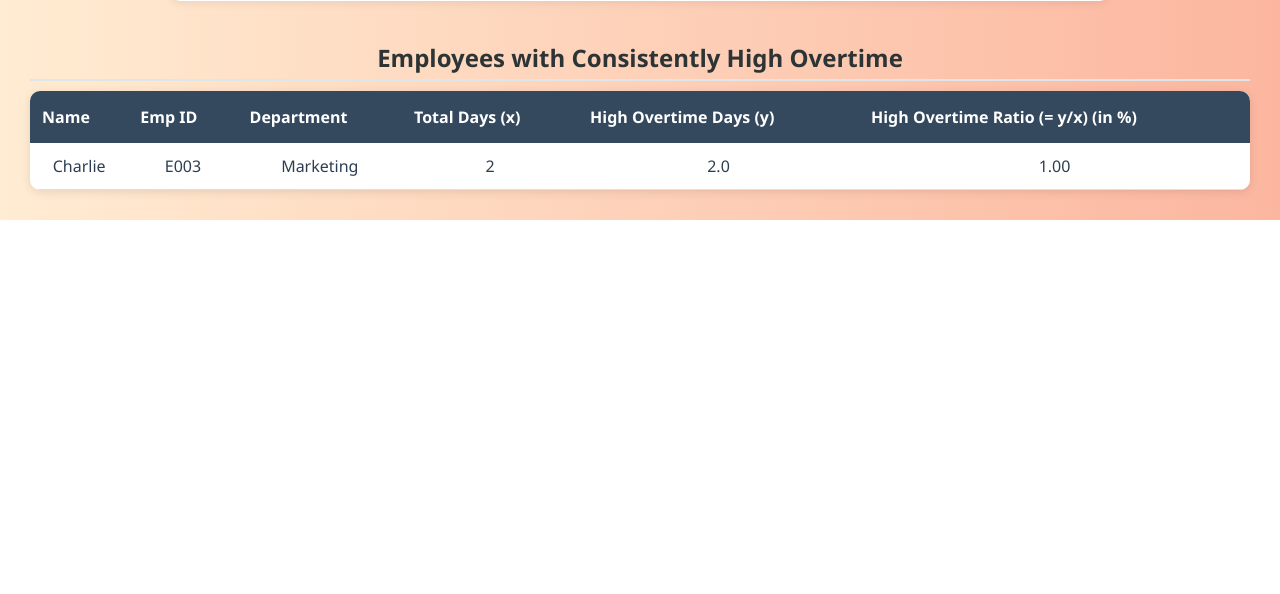
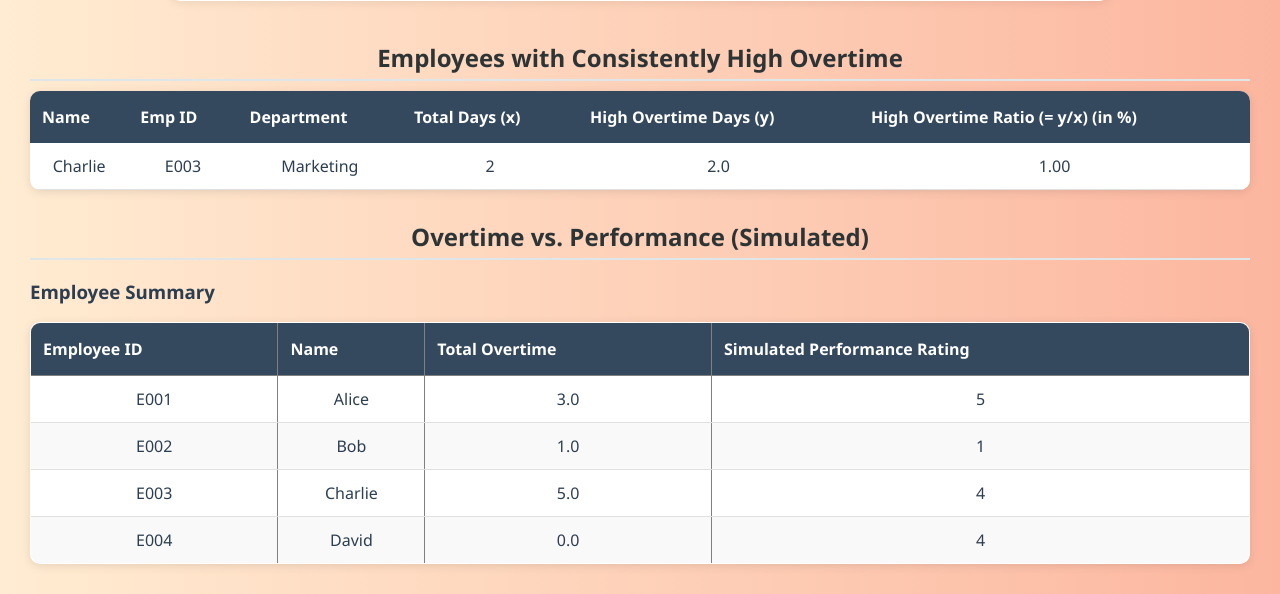
Before and after one commit to sreenath-t/employee-overtime-monitoring, a Django app: page /analysis/ in a window 1280 px wide. Shown: the part 1421-2015 px from the top of the page. Before the commit the page ends 1641 px from the top, so only its background shows below. Run offline with Django 5.2, Linux system fonts and the light colour scheme; data comes from the database, SQL or seed files in the repository.

Commit message:
added overtime vs. performance

```diff
--- a/monitoring/templates/analysis/analysis_dashboard.html
+++ b/monitoring/templates/analysis/analysis_dashboard.html
@@ -77,5 +77,29 @@
         {% else %}
             <p>No employees meet the consistent high overtime criteria.</p>
         {% endif %}
+
+        <h2>Overtime vs. Performance (Simulated)</h2>
+
+        <h3>Employee Summary</h3>
+        <table border="1" cellpadding="5">
+            <thead>
+                <tr>
+                    <th>Employee ID</th>
+                    <th>Name</th>
+                    <th>Total Overtime</th>
+                    <th>Simulated Performance Rating</th>
+                </tr>
+            </thead>
+            <tbody>
+                {% for row in data %}
+                <tr>
+                    <td>{{ row.employee_id }}</td>
+                    <td>{{ row.name }}</td>
+                    <td>{{ row.overtime_hours }}</td>
+                    <td>{{ row.performance_rating }}</td>
+                </tr>
+                {% endfor %}
+            </tbody>
+        </table>
     </body>
 </html>
--- a/monitoring/views.py
+++ b/monitoring/views.py
@@ -6,6 +6,7 @@ import pandas as pd
 import matplotlib
 matplotlib.use('Agg')
 import matplotlib.pyplot as plt
+import numpy as np
 import io
 import urllib, base64
 
@@ -100,6 +101,22 @@ def overtime_analysis(request):
     employee_info = df[['name', 'employee_id', 'department']].drop_duplicates()
     consistent_high = pd.merge(consistent_high, employee_info, on='name', how='left')
 
+    # 6. Overtime vs. performance
+    qs = EmployeeOvertime.objects.all().values('employee_id', 'name', 'overtime_hours')
+    df = pd.DataFrame(qs)
+
+    if df.empty:
+        return render(request, 'overtime_analysis.html', {'error': 'No data available.'})
+
+    # Group by employee
+    df_grouped = df.groupby(['employee_id', 'name'])['overtime_hours'].sum().reset_index()
+
+    # Simulate performance rating (1–5)
+    np.random.seed(0)
+    df_grouped['performance_rating'] = np.random.randint(1, 6, size=len(df_grouped))
+
+    # Correlation
+    correlation = df_grouped['overtime_hours'].corr(df_grouped['performance_rating'])
 
     context = {
         'overtime_summary': overtime_summary.to_dict(orient='records'),
@@ -109,6 +126,8 @@ def overtime_analysis(request):
         'monthly_trends': monthly_trends.to_dict(orient='records'),
         'weekday_overtime': weekday_overtime.to_dict(orient='records'),
         'consistent_high': consistent_high.to_dict(orient='records'),
+        'correlation': round(correlation, 2),
+        'data': df_grouped.to_dict(orient='records'),
     }
 
     return render(request, 'analysis/analysis_dashboard.html', context)
@@ -222,12 +241,51 @@ def visual_analysis(request):
     buf5.close()
     plt.close()
 
+
+    # 6. Overtime vs performance
+
+    qs = EmployeeOvertime.objects.all().values('employee_id', 'name', 'overtime_hours')
+    df = pd.DataFrame(qs)
+
+    if df.empty:
+        return render(request, 'overtime_analysis.html', {'error': 'No data available.'})
+
+    df_grouped = df.groupby(['employee_id', 'name'])['overtime_hours'].sum().reset_index()
+
+    np.random.seed(0)
+    df_grouped['performance_rating'] = np.random.randint(1, 6, size=len(df_grouped))
+
+    #correlation = df_grouped['overtime_hours'].corr(df_grouped['performance_rating'])
+
+    # Plotting
+    x = np.arange(len(df_grouped))  # employee indices
+    width = 0.35  # width of bars
+
+    plt.figure(figsize=(10, 6))
+    plt.bar(x - width/2, df_grouped['overtime_hours'], width, label='Overtime Hours')
+    plt.bar(x + width/2, df_grouped['performance_rating'], width, label='Performance Rating')
+    plt.xticks(x, df_grouped['name'], rotation=0)
+    plt.xlabel("Employee")
+    plt.ylabel("Value")
+    plt.title("Overtime vs. Simulated Performance")
+    plt.legend()
+    plt.tight_layout()
+
+    # Save to base64
+    buf6 = io.BytesIO()
+    plt.savefig(buf6, format='png')
+    buf6.seek(0)
+    image6_base64 = base64.b64encode(buf6.getvalue()).decode('utf-8')
+    buf6.close()
+    plt.close()
+
     x = {
         'emp_overtime_chart': image_base64,
         'dep_overtime_chart': image2_base64,
         'monthly_overtime_trends': image3_base64,
         'overtime_by_day_of_week': image4_base64,
-        'individual_emp_analysis': image5_base64
+        'individual_emp_analysis': image5_base64,
+        'overtime_vs_performance': image6_base64
     }
 
     return render(request, 'analysis/diagrams.html', x)
```
Also changed, not shown: monitoring/templates/analysis/diagrams.html (+2 -0 lines).
